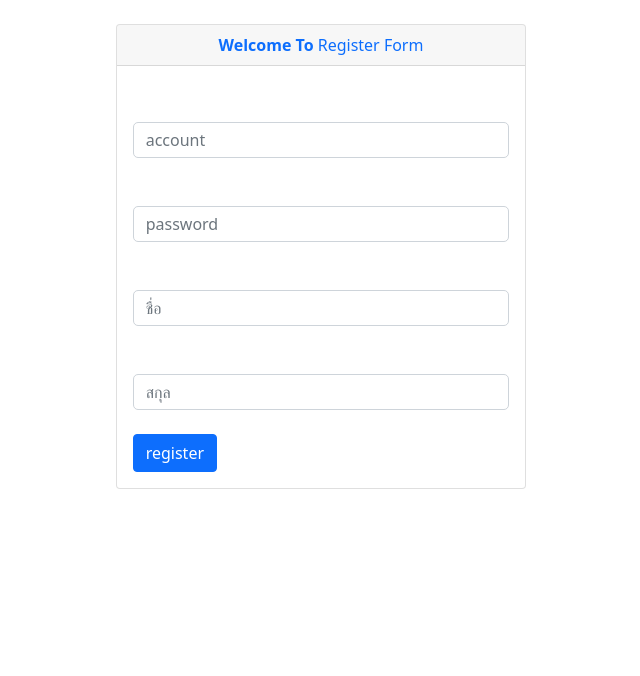
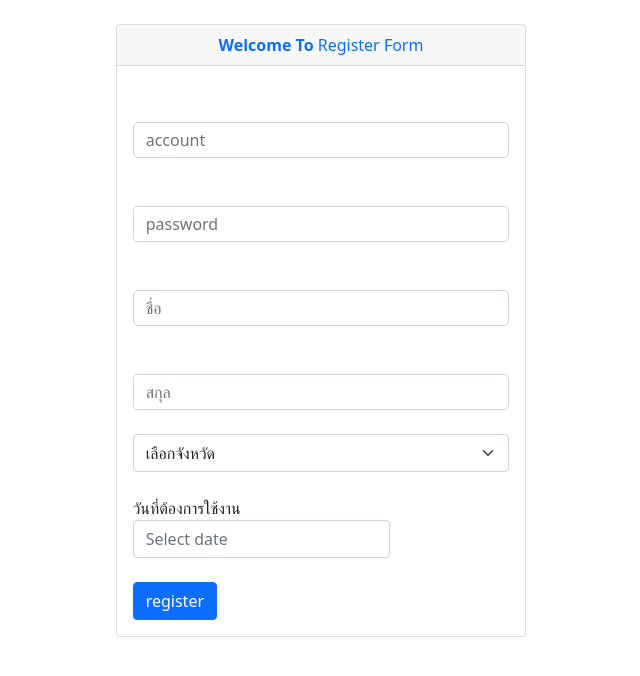
Before and after one commit to amnuayck/training, a React (Create React App) app: page / in a window 1280 px wide. Shown: the top 676 px of the page, without its empty margins (319-959 px from the left). Built offline with nearby package versions, Linux system fonts and the light colour scheme.

Commit message:
update code

```diff
--- a/src/App.js
+++ b/src/App.js
@@ -1,5 +1,6 @@
 import "./App.css";
 import "bootstrap/dist/css/bootstrap.css";
+import "react-datepicker/dist/react-datepicker.css";
 import Register from './components/Login/register'
 
 // import Main from './main'
--- a/src/components/Login/register.jsx
+++ b/src/components/Login/register.jsx
@@ -1,16 +1,23 @@
 import React from "react";
 import Input from "../common/useform/input";
 import Button from "../common/button";
+import DatePicker from "react-datepicker";
 import { useForm, Controller } from "react-hook-form";
-import Select from "../common/select";
+import Select from "../common/useform/select";
 import { yupResolver } from "@hookform/resolvers/yup";
 import * as yup from "yup";
 
 const schema = yup.object({
-  fname: yup.string().required("ระบุชื่อ"),
+  fname: yup.string().required("ระบุชื่อ ผู้ใช้งาน"),
   lname: yup.string().required("ระบุสกุล"),
   account: yup.string().required("ระบุ account"),
   password: yup.string().required("ระบุ password"),
+  fdrivenprov: yup
+    .number()
+    .positive()
+    .integer()
+    .required()
+    .min(1, "กรุณาระบุจังหวัด"),
 });
 
 const Register = () => {
@@ -22,9 +29,14 @@ const Register = () => {
     formState: { errors },
     control,
   } = useForm({ resolver: yupResolver(schema) });
-  const onSubmit  = async (data) => {
+  const fristProvincelist= ([
+    { _id: 0, name: "เลือกจังหวัด" },
+    { _id: 1, name: "ปราจีนบุรี" },
+    { _id: 2, name: "กทม" },
+  ]);
+  const onSubmit = async (data) => {
     alert(JSON.stringify(data));
-    console.log("data=", data);
+    alert("success");
   };
 
   return (
@@ -42,7 +54,6 @@ const Register = () => {
 
                 <div className="mb-4">
                   <Input
-
                     placeholder="account"
                     name="account"
                     register={register}
@@ -52,7 +63,6 @@ const Register = () => {
                 </div>
                 <div className="mb-4">
                   <Input
-
                     placeholder="password"
                     name="password"
                     register={register}
@@ -61,10 +71,8 @@ const Register = () => {
                   />
                 </div>
 
-
                 <div className="mb-4">
                   <Input
-
                     placeholder="ชื่อ"
                     name="fname"
                     register={register}
@@ -72,7 +80,6 @@ const Register = () => {
                     errors={errors.fname}
                   />
                 </div>
-
 
                 <div className="mb-4">
                   <Input
@@ -83,6 +90,33 @@ const Register = () => {
                     errors={errors.lname}
                   />
                 </div>
+                <div className="mb-4">
+                  <Select
+                    errors={errors.fdrivenprov}
+                    list={fristProvincelist}
+                    placeholderlabel="จังหวัด"
+                    {...register("fdrivenprov")}
+                  />
+                </div>
+
+                <div className="form-group mb-4">
+                      <label htmlFor="typename">วันที่ต้องการใช้งาน</label>
+                      <div>
+                        <Controller
+                          control={control}
+                          name="startdate"
+                          render={({ field }) => (
+                            <DatePicker
+                              placeholderText="Select date"
+                              className={"form-control"}
+                              onChange={(date) => field.onChange(date)}
+                              selected={field.value}
+                              dateFormat="MM-dd-yyyy"
+                            />
+                          )}
+                        />
+                      </div>
+                    </div>
 
                 <div className="row">
                   <div className="col-6">
@@ -92,7 +126,6 @@ const Register = () => {
                     />
                   </div>
                 </div>
-
               </div>
             </div>
           </div>
--- a/src/components/common/useform/input.jsx
+++ b/src/components/common/useform/input.jsx
@@ -27,7 +27,7 @@ const Input = ({ name, label, type = "text", register, required, errors ,placeho
         />
       </div>
       </InputWrapper>
-      {errors && <div className="alert alert-danger">{errors.message}</div>}
+      {/* {errors && <div className="alert alert-danger">{errors.message}</div>} */}
     </div>
   );
 };
```
Also changed, not shown: 2 other files (tests, documents, lock files or other folders). Lines whose indentation alone changed are shown as unchanged.
